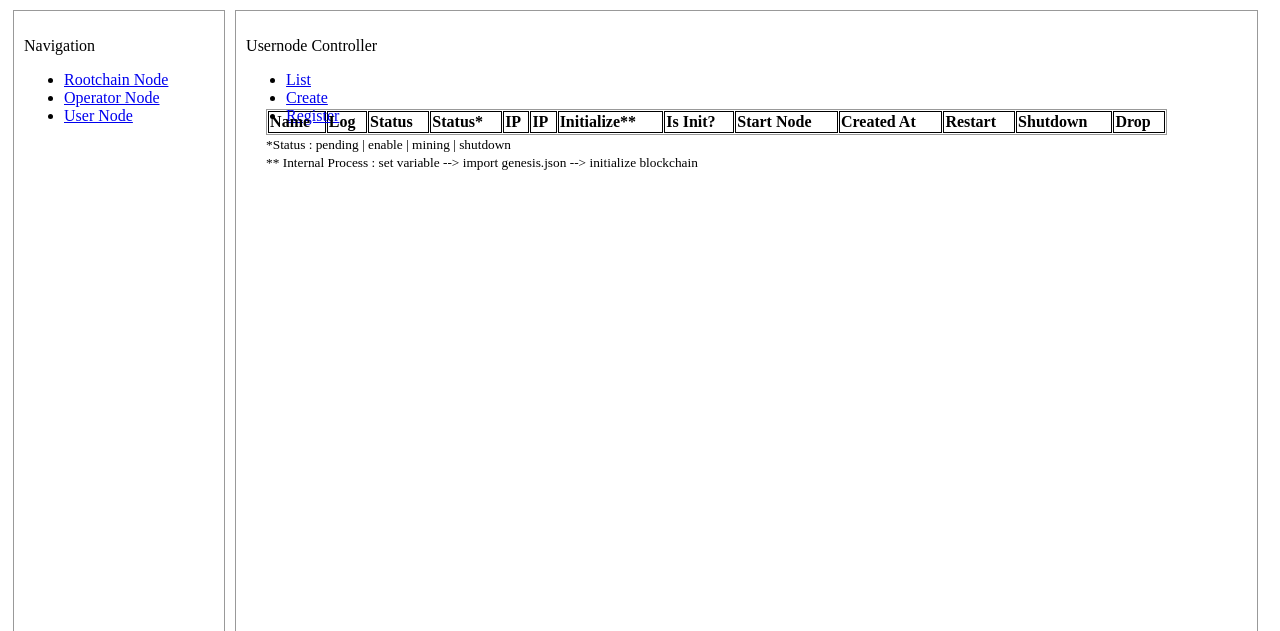
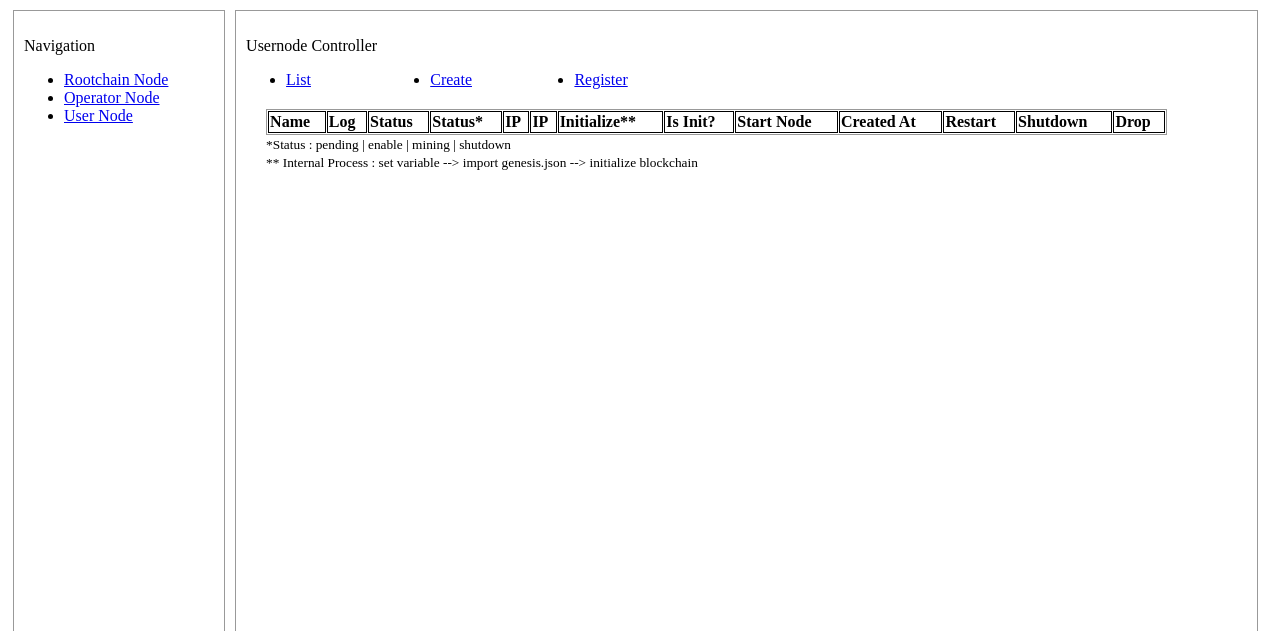
Before and after one commit to tokamak-network/tokamak-web-service-poc, a Flask app: page /usernode in a window 1280 px wide. Shown: the part 80-711 px from the top of the page. Run offline with Flask 2, Linux system fonts and the light colour scheme; data that the repository does not hold is empty; parts of the project's set-up code (start-up, migrations or seed data) failed here and were passed over.

Commit message:
style.css updated

```diff
--- a/static/css/style.css
+++ b/static/css/style.css
@@ -33,7 +33,9 @@ div#usernode-header-wrapper {
   height: 3%;
 }
 
-li.rootchain-controller, li.operator-controller{
+li.rootchain-controller,
+li.operator-controller,
+li.usernode-controller {
   float: left;
   width: 15%;
 }
```
